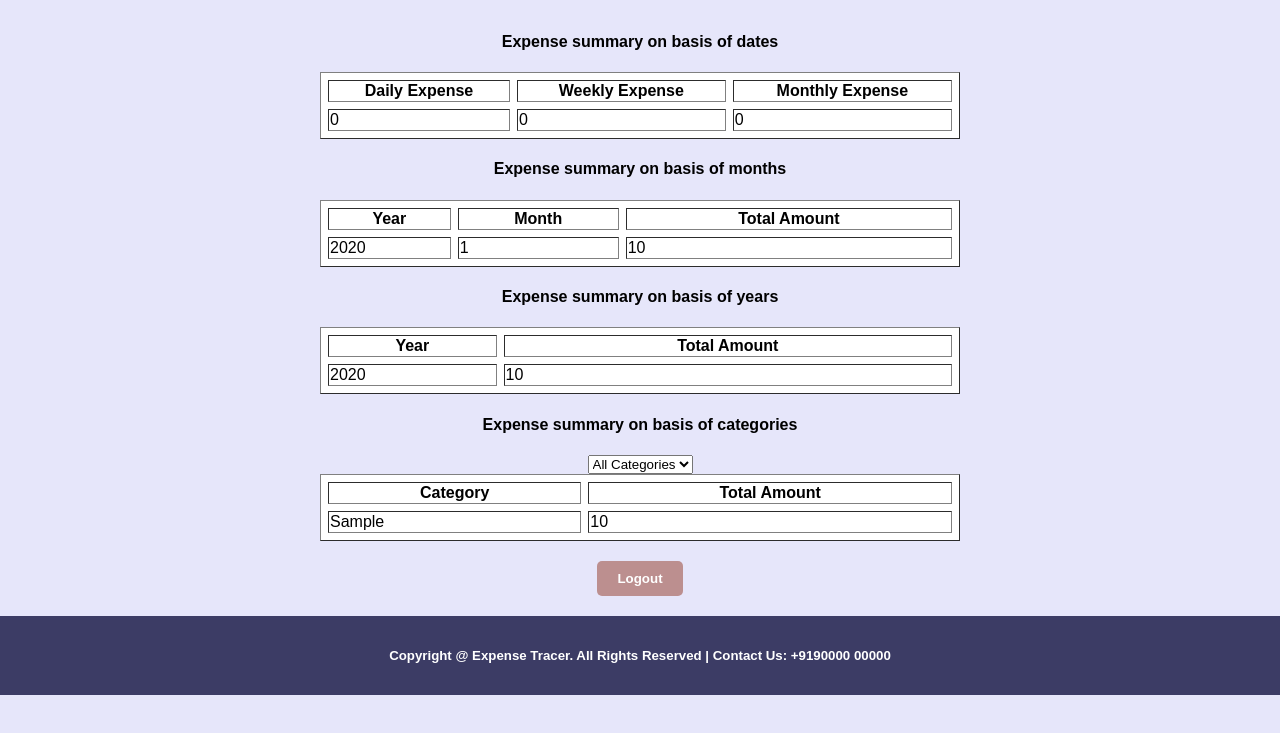
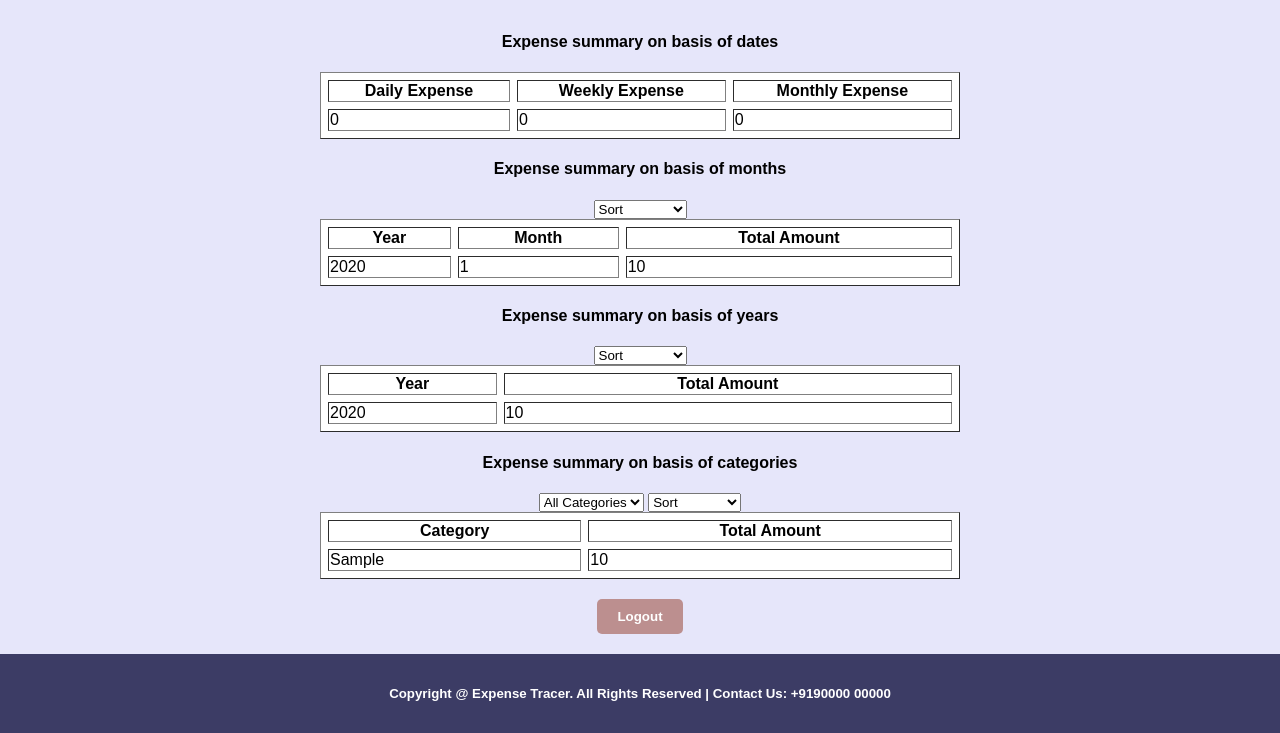
Before and after one commit to khushikri1398/Expense_tracker, a PHP site: page /project/expense_fetch.php in a window 1280 px wide. Shown: the part 254-987 px from the top of the page. Before the commit the page ends 949 px from the top, so only its background shows below. Run offline with PHP 8.4, Linux system fonts and the light colour scheme; the visitor is signed in with stand-in values (Sample User, id 1); tables that the repository leaves empty or names only in its code hold one stand-in row (values such as "Sample post").

Commit message:
minor debugging

```diff
--- a/expense_fetch.php
+++ b/expense_fetch.php
@@ -1,4 +1,8 @@
+<!DOCTYPE html>
+<html lang="en">
 <head>
+    <meta charset="UTF-8">
+    <meta name="viewport" content="width=device-width, initial-scale=1.0">
     <title>Expense Summary</title>
     <link rel="stylesheet" href="index-style.css">
     <style>
@@ -19,7 +23,7 @@
         }
         .dashboard a input, .logout a input {
             padding: 10px 20px;
-            background-color:rosybrown;
+            background-color: rosybrown;
             color: white;
             border: none;
             border-radius: 5px;
@@ -38,7 +42,7 @@
             margin: 20px 0;
         }
         .lnk {
-            background-color:palevioletred;
+            background-color: palevioletred;
             color: white;
             padding: 10px 20px;
             text-decoration: none;
@@ -50,11 +54,10 @@
         }
     </style>
 </head>
-
+<body>
 <?php
 include("connection.php");
 include("header.php");
-error_reporting(0);
 $userprofile = $_SESSION['email'];
 
 if ($userprofile == true) {
@@ -87,13 +90,13 @@ $result_monthly = mysqli_query($con, $query_monthly);
 $row_monthly = mysqli_fetch_assoc($result_monthly);
 $monthly_expense = $row_monthly['monthly_expense'] ? $row_monthly['monthly_expense'] : 0;
 
-$query_category = "SELECT category, SUM(amount) as total_amount FROM expense WHERE email='$userprofile' GROUP BY category";
+$query_category = "SELECT category, SUM(amount) as total_amount FROM expense WHERE email='$userprofile' GROUP BY category ORDER BY total_amount DESC";
 $result_category = mysqli_query($con, $query_category);
 //GROUP BY is used to group rows that have the same values in specified columns into aggregated data. Here, it groups the rows by the category column.
 $query_yearly = "SELECT YEAR(date) as year, SUM(amount) as total_amount FROM expense WHERE email='$userprofile' GROUP BY YEAR(date)";
 $result_yearly = mysqli_query($con, $query_yearly);
 
-$query_monthly_all = "SELECT YEAR(date) as year, MONTH(date) as month, SUM(amount) as total_amount FROM expense WHERE email='$userprofile' GROUP BY YEAR(date), MONTH(date)";
+$query_monthly_all = "SELECT YEAR(date) as year, MONTH(date) as month, SUM(amount) as total_amount FROM expense WHERE email='$userprofile' GROUP BY YEAR(date), MONTH(date) ORDER BY total_amount DESC";
 $result_monthly_all = mysqli_query($con, $query_monthly_all);
 ?>
 
@@ -115,7 +118,12 @@ $result_monthly_all = mysqli_query($con, $query_monthly_all);
 </center>
 <h4 align="center">Expense summary on basis of months</h4>
 <center>
-    <table border="1" cellspacing="7" width="50%">
+    <select id="sortOrderMonthly" onchange="sortMonthlyTable()">
+        <option value=""disabled selected hidden>Sort</option>
+        <option value="desc">High to Low</option>
+        <option value="asc">Low to High</option>
+    </select>
+    <table border="1" cellspacing="7" width="50%" id="monthlyTable">
         <tr>
             <th>Year</th>
             <th>Month</th>
@@ -134,7 +142,12 @@ $result_monthly_all = mysqli_query($con, $query_monthly_all);
 </center>
 <h4 align="center">Expense summary on basis of years</h4>
 <center>
-    <table border="1" cellspacing="7" width="50%">
+    <select id="sortOrderYearly" onchange="sortYearlyTable()">
+    <option value=""disabled selected hidden>Sort</option>
+        <option value="desc">High to Low</option>
+        <option value="asc">Low to High</option>
+    </select>
+    <table border="1" cellspacing="7" width="50%" id="yearlyTable">
         <tr>
             <th>Year</th>
             <th>Total Amount</th>
@@ -154,12 +167,20 @@ $result_monthly_all = mysqli_query($con, $query_monthly_all);
     <select id="categoryFilter" onchange="filterCategory()">
         <option value="all">All Categories</option>
         <?php
-        mysqli_data_seek($result_category, 0); // This line resets the result set pointer to the beginning of the result set, ensuring that subsequent fetch operations start from the first row.
+        mysqli_data_seek($result_category,0);
+        // This line resets the result set pointer to the beginning of the result set, ensuring that subsequent fetch operations start from the first row.
+        //This is necessary if the result set has been iterated previously, ensuring that fetching starts from the beginning.
         while ($row_category_option = mysqli_fetch_assoc($result_category)) {
             echo "<option value='" . $row_category_option['category'] . "'>" . $row_category_option['category'] . "</option>";
-        }// Inside the loop, it echoes an <option> element for each category, with the category name set as both the option's value and its displayed text.
+        }
+        // Inside the loop, it echoes an <option> element for each category, with the category name set as both the option's value and its displayed text.
         //It's used twice because the value attribute (value='...') and the displayed text (<option>...</option>) of the <option> tag can be different.
         ?>
+    </select>
+    <select id="sortOrderCategory" onchange="sortCategoryTable()">
+    <option value=""disabled selected hidden>Sort</option>
+        <option value="desc">High to Low</option>
+        <option value="asc">Low to High</option>
     </select>
     <table border="1" cellspacing="7" width="50%" id="categoryTable">
         <tr>
@@ -167,7 +188,7 @@ $result_monthly_all = mysqli_query($con, $query_monthly_all);
             <th>Total Amount</th>
         </tr>
         <?php
-        mysqli_data_seek($result_category, 0); // Reset result set pointer
+        mysqli_data_seek($result_category, 0);
         while ($row_category = mysqli_fetch_assoc($result_category)) {
             echo "<tr>
                 <td>" . $row_category['category'] . "</td>
@@ -178,7 +199,7 @@ $result_monthly_all = mysqli_query($con, $query_monthly_all);
     </table>
 </center>
 <?php
-$query = "SELECT * FROM expense WHERE email='$userprofile' ";
+$query = "SELECT * FROM expense WHERE email='$userprofile'";
 $data = mysqli_query($con, $query);
 $total = mysqli_num_rows($data);
 ?>
@@ -189,26 +210,61 @@ include("footer.php");
 <script>
     function filterCategory() {
         var dropdown = document.getElementById("categoryFilter");
-        //This line gets the HTML element with the ID categoryFilter (likely a <select> dropdown) and assigns it to the variable dropdown
-        //This dropdown is used to select the category by which the table should be filtered
         var table = document.getElementById("categoryTable");
-        //This line gets the HTML element with the ID categoryTable (likely a <table>) and assigns it to the variable table. This is the table that will be filtered.
         var rows = table.getElementsByTagName("tr");
-        //This line gets all the <tr> (table row) elements within the categoryTable and assigns them to the variable rows
         var selectedCategory = dropdown.value;
-        //This line gets the value of the selected option from the dropdown and assigns it to the variable selectedCategory
 
         for (var i = 1; i < rows.length; i++) {
             var categoryCell = rows[i].getElementsByTagName("td")[0];
+            //The first <td> element of the current row is assigned to the variable categoryCell.
             if (categoryCell) {
                 var category = categoryCell.textContent || categoryCell.innerText;
                 if (selectedCategory === "all" || category === selectedCategory) {
                     rows[i].style.display = "";
+//An empty string for the display property means that the row will revert to its default display value.
                 } else {
                     rows[i].style.display = "none";
                 }
             }
         }
     }
+    //The loop starts from 1 instead of 0 because 0 is typically the header row.
+
+    function sortCategoryTable() {
+        sortTable("categoryTable", "sortOrderCategory", 1);
+    }
+
+    function sortMonthlyTable() {
+        sortTable("monthlyTable", "sortOrderMonthly", 2);
+    }
+
+    function sortYearlyTable() {
+        sortTable("yearlyTable", "sortOrderYearly", 1);
+    }
+
+    function sortTable(tableId, sortOrderId, columnIdx) {
+        var table = document.getElementById(tableId);
+        var rows = table.getElementsByTagName("tr");
+        var sortOrder = document.getElementById(sortOrderId).value;
+        //Retrieves the element (usually a dropdown) that contains the sort order.
+        //.value: Gets the selected value (either "asc" for ascending or "desc" for descending).
+
+        var sortedRows = Array.prototype.slice.call(rows, 1).sort(function(a, b)//a and b, which represent two rows being compared during the sort operation.
+        //Array.prototype.slice is used to convert the rows HTMLCollection into a true array.
+        {
+            var aAmount = parseFloat(a.cells[columnIdx].textContent || a.cells[columnIdx].innerText);
+            var bAmount = parseFloat(b.cells[columnIdx].textContent || b.cells[columnIdx].innerText);
+            return sortOrder === "asc" ? aAmount - bAmount : bAmount - aAmount;
+        });
+            //Converts the text content of the cell to a floating-point number, which is necessary for numeric comparison.
+            //a and b are two rows being compared.
+            //aAmount and bAmount extract and convert the text content of the third cell (cells[2]) in each row a and b to a floating-point number
+        for (var i = 0; i < sortedRows.length; i++) {
+            table.appendChild(sortedRows[i]);
+        }
+        //table.appendChild(sortedRows[i]) reattaches each sorted row back to the table, effectively updating the table’s row order.
+        // it appends each row from sortedRows back into the table.
+    }
 </script>
+</body>
 </html>
--- a/signup.php
+++ b/signup.php
@@ -2,7 +2,6 @@
 include("connection.php");
 include("header.php");
 
-// Ensure the connection is established
 if (!$con) {
     die("Connection failed: " . mysqli_connect_error());
 }
```
